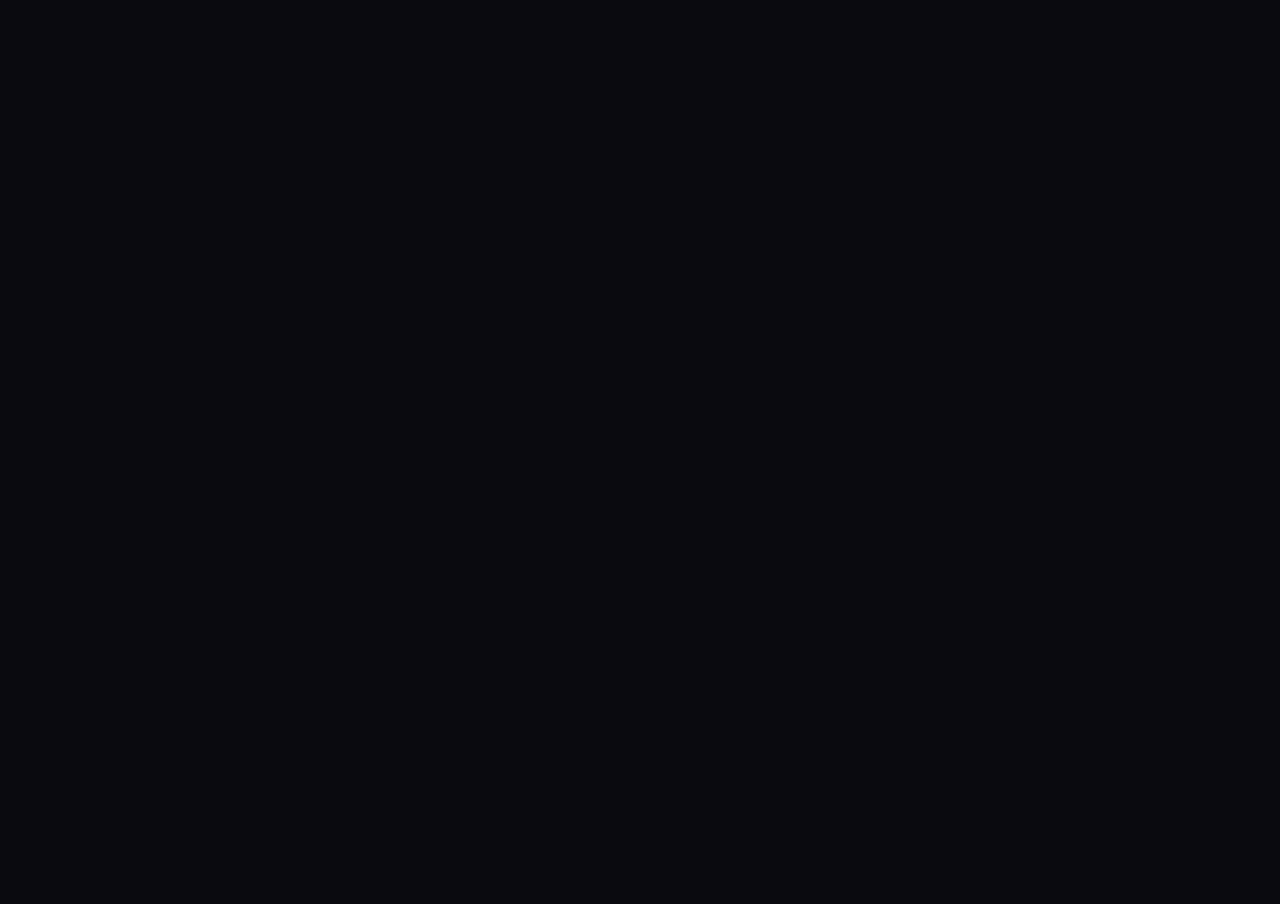
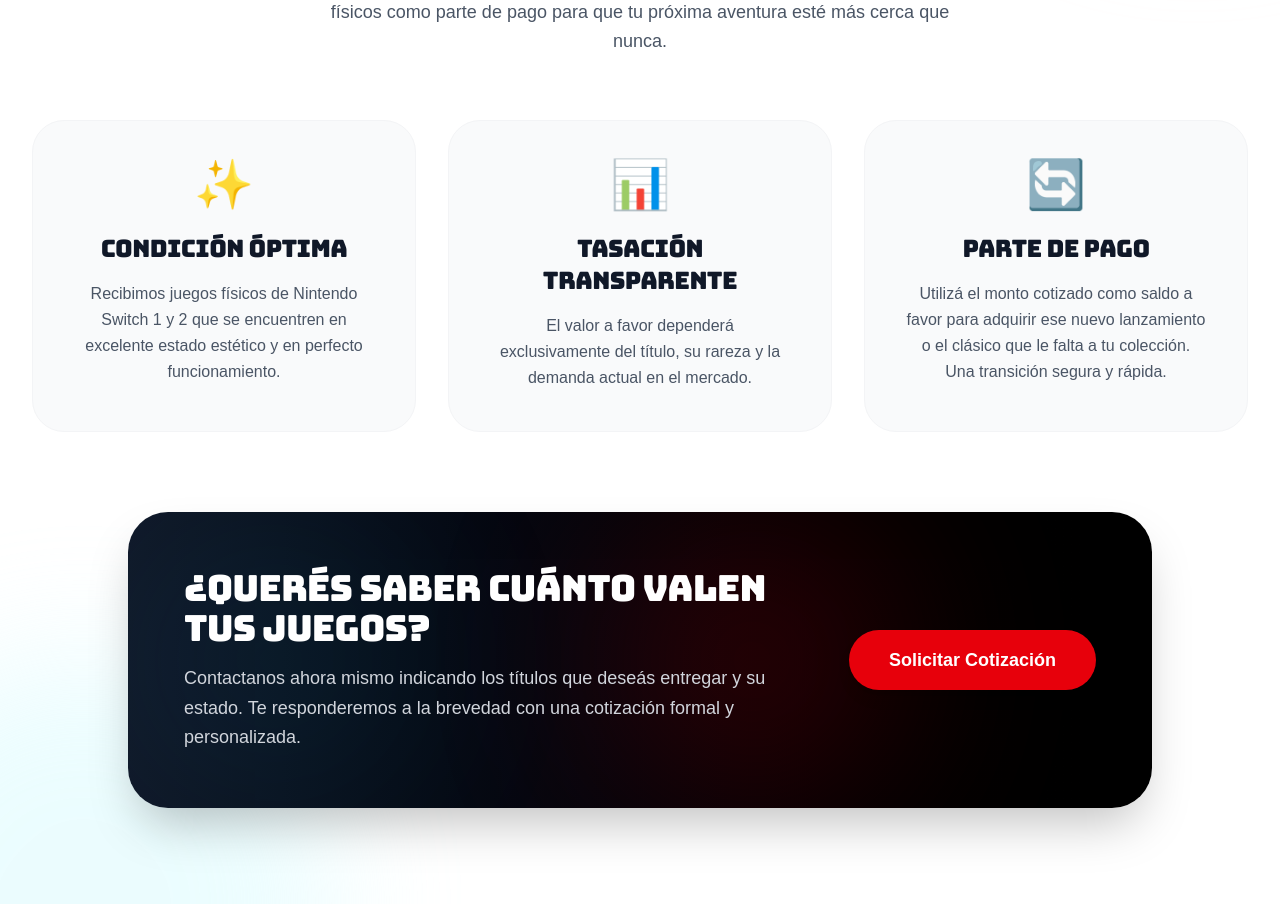
Before and after one commit to CristianEGonzalez/entergame, a React (Vite) app: page / in a window 1280 px wide. Shown: the part 1220-2124 px from the top of the page. Before the commit the page ends 865 px from the top, so only its background shows below. Built offline with nearby package versions, Linux system fonts and the light colour scheme; a web font is replaced by a local one.

Commit message:
Sección de Canje

```diff
--- /dev/null
+++ b/src/components/Canje.tsx
@@ -0,0 +1,96 @@
+import React from "react";
+// Si tenés un componente ContactButton global, podés importarlo y usarlo abajo en el CTA.
+import ContactButton from "./ContactButton";
+
+const Canje: React.FC = () => {
+  const steps = [
+    {
+      id: 1,
+      icon: "✨",
+      title: "Condición Óptima",
+      desc: "Recibimos juegos físicos de Nintendo Switch 1 y 2 que se encuentren en excelente estado estético y en perfecto funcionamiento."
+    },
+    {
+      id: 2,
+      icon: "📊",
+      title: "Tasación Transparente",
+      desc: "El valor a favor dependerá exclusivamente del título, su rareza y la demanda actual en el mercado."
+    },
+    {
+      id: 3,
+      icon: "🔄",
+      title: "Parte de Pago",
+      desc: "Utilizá el monto cotizado como saldo a favor para adquirir ese nuevo lanzamiento o el clásico que le falta a tu colección. Una transición segura y rápida."
+    }
+  ];
+
+  return (
+    <section
+      id="canje"
+      className="relative w-full py-24 px-4 lg:px-8 bg-white font-sans overflow-hidden"
+    >
+      {/* === FONDOS DECORATIVOS SUTILES === */}
+      <div className="absolute top-0 right-0 w-125 h-125 bg-red-100 rounded-full blur-3xl opacity-40 pointer-events-none -translate-y-1/2 translate-x-1/3" />
+      <div className="absolute bottom-0 left-0 w-125 h-125 bg-cyan-100 rounded-full blur-3xl opacity-40 pointer-events-none translate-y-1/2 -translate-x-1/3" />
+
+      <div className="relative max-w-7xl mx-auto flex flex-col items-center z-10">
+
+        {/* === ENCABEZADO DE SECCIÓN === */}
+        <span className="inline-block w-fit font-bold text-cyan-700 text-xs sm:text-sm mb-4 tracking-widest bg-cyan-50 border border-cyan-100 px-5 py-2 rounded-full uppercase shadow-sm">
+          ♻️ Sistema de Intercambio
+        </span>
+
+        <h2 className="text-4xl md:text-5xl lg:text-6xl font-black text-gray-900 mb-6 text-center tracking-tight leading-tight">
+          Renová tu colección <br className="hidden sm:block" /> inteligentemente
+        </h2>
+
+        <p className="text-lg text-gray-600 max-w-2xl text-center mb-16 font-medium leading-relaxed">
+          Dale una segunda vida a los títulos que ya completaste. Aceptamos tus juegos físicos como parte de pago para que tu próxima aventura esté más cerca que nunca.
+        </p>
+
+        {/* === GRILLA DE PASOS / REQUISITOS === */}
+        <div className="grid grid-cols-1 md:grid-cols-3 gap-8 w-full mb-20">
+          {steps.map((step) => (
+            <div
+              key={step.id}
+              className="bg-gray-50 border border-gray-100 rounded-4xl p-10 flex flex-col items-center text-center hover:shadow-[0_15px_40px_-10px_rgba(0,0,0,0.1)] hover:border-gray-200 transition-all duration-300 hover:-translate-y-2 group"
+            >
+              <div className="text-5xl mb-6 transform group-hover:scale-110 transition-transform duration-300">
+                {step.icon}
+              </div>
+              <h3 className="text-2xl font-black text-gray-900 mb-4 tracking-tight">
+                {step.title}
+              </h3>
+              <p className="text-gray-600 leading-relaxed font-medium">
+                {step.desc}
+              </p>
+            </div>
+          ))}
+        </div>
+
+        {/* === TARJETA CALL TO ACTION === */}
+        <div className="w-full max-w-5xl bg-linear-to-r from-gray-900 to-black rounded-[2.5rem] p-10 md:p-14 flex flex-col md:flex-row items-center justify-between shadow-2xl relative overflow-hidden">
+
+          {/* Brillo decorativo dentro de la tarjeta */}
+          <div className="absolute top-1/2 right-1/4 w-72 h-72 bg-red-600 blur-[100px] opacity-20 rounded-full pointer-events-none -translate-y-1/2" />
+          <div className="absolute top-1/2 left-0 w-72 h-72 bg-cyan-600 blur-[100px] opacity-10 rounded-full pointer-events-none -translate-y-1/2" />
+
+          <div className="relative z-10 text-center md:text-left mb-10 md:mb-0 md:mr-8 max-w-2xl">
+            <h3 className="text-3xl sm:text-4xl font-black text-white mb-4 tracking-tight">
+              ¿Querés saber cuánto valen tus juegos?
+            </h3>
+            <p className="text-gray-300 text-lg leading-relaxed font-light">
+              Contactanos ahora mismo indicando los títulos que deseás entregar y su estado. Te responderemos a la brevedad con una cotización formal y personalizada.
+            </p>
+          </div>
+
+          <ContactButton nombre="Solicitar Cotización" className="relative z-10 whitespace-nowrap bg-red-600 text-white font-bold text-lg py-4 px-10 rounded-full hover:bg-red-500 shadow-lg hover:shadow-red-600/50 transition-all transform hover:-translate-y-1" />
+
+        </div>
+
+      </div>
+    </section>
+  );
+};
+
+export default Canje;
--- a/src/pages/Home.tsx
+++ b/src/pages/Home.tsx
@@ -1,5 +1,6 @@
 import React from "react";
 import Hero from "../components/Hero";
+import Canje from "../components/Canje";
 // import Projects from "../components/Projects";
 // import FAQ from "../components/FAQ";
 // import Services from "../components/Services";
@@ -10,6 +11,7 @@ const Home: React.FC = () => {
   return (
     <main>
       <Hero />
+      <Canje />
       {/* <Services />
       <About />
       <WhyChoose />
```
